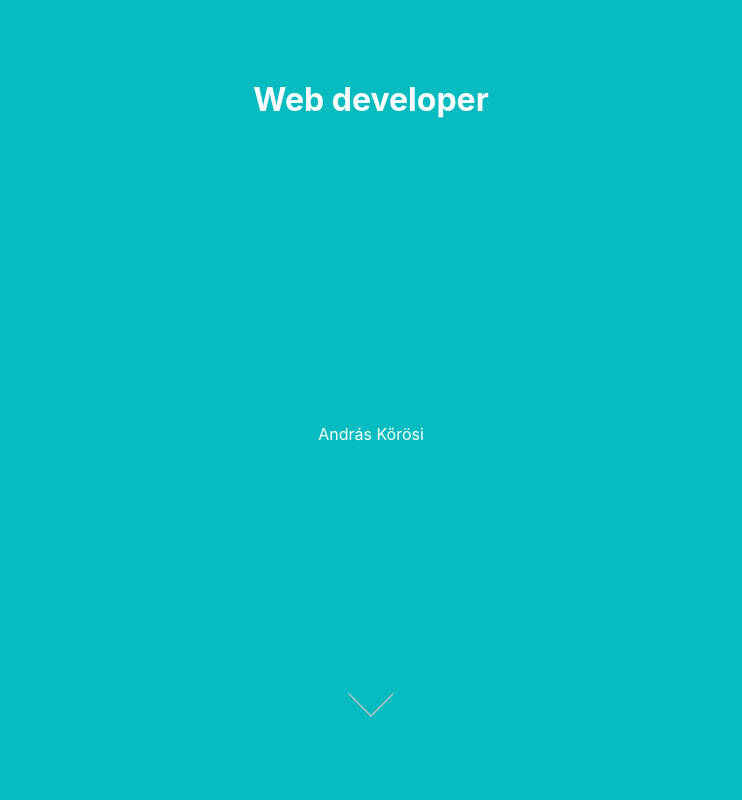
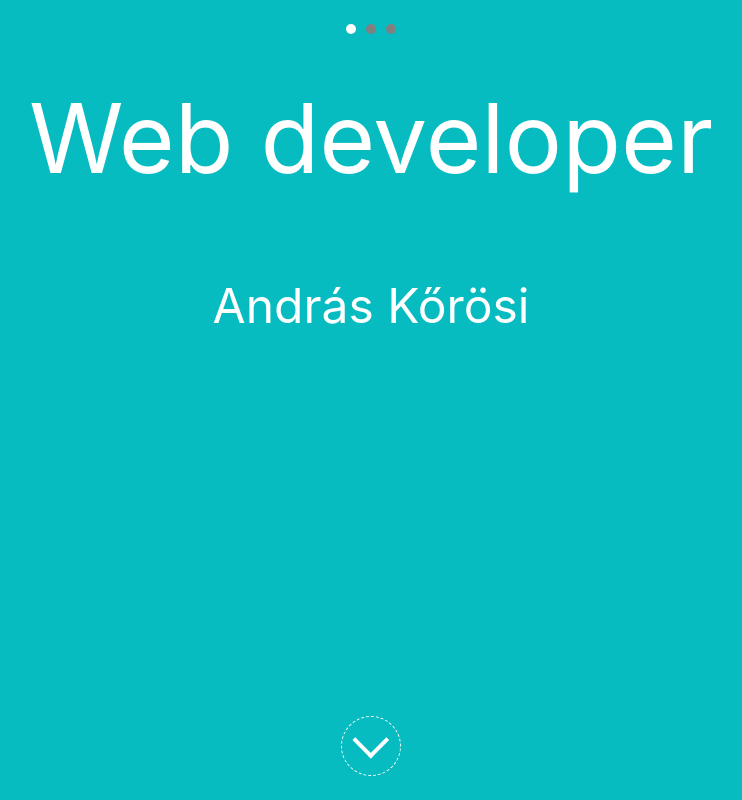
Before and after one commit to Drewcamper/teaser, a React (Create React App) app: page / in a window 1280 px wide. Shown: the whole page, without its empty margins (269-1011 px from the left). Built offline with nearby package versions, Linux system fonts and the light colour scheme.

Commit message:
feature: slides and tracker

```diff
--- a/src/components/Main.js
+++ b/src/components/Main.js
@@ -1,5 +1,5 @@
 import React from "react";
-import Welcome from "./Welcome";
+import Welcome from "./welcome/Welcome";
 import ProfilePicture from "./ProfilePicture";
 
 import Contacts from "./Contacts";
--- a/src/components/Welcome.js
+++ /dev/null
@@ -1,17 +0,0 @@
-import React from "react";
-import "../style/welcome.css";
-const Welcome = () => {
-  return (
-    <div className="welcomeWrapper">
-      <h1>Web developer</h1>
-      <div>András Kőrösi</div>
-      <div className="arrowButtonContainer">
-        <a data-scroll href="#full">
-          <div className="arrow"></div>
-        </a>
-      </div>
-    </div>
-  );
-};
-
-export default Welcome;
--- /dev/null
+++ b/src/components/welcome/ComponentThree.js
@@ -0,0 +1,9 @@
+import React from 'react'
+
+function ComponentThree() {
+  return (
+    <div>Component three</div>
+  )
+}
+
+export default ComponentThree
--- /dev/null
+++ b/src/components/welcome/ComponentTwo.js
@@ -0,0 +1,9 @@
+import React from 'react'
+
+function ComponentTwo() {
+  return (
+    <div>Component two</div>
+  )
+}
+
+export default ComponentTwo
--- /dev/null
+++ b/src/components/welcome/Welcome.js
@@ -0,0 +1,85 @@
+import React, { useState, useEffect } from "react";
+import "../../style/welcome/welcome.css";
+import "../../style/welcome/arrow.css";
+import "../../style/welcome/slideTracker.css";
+
+import ComponentTwo from "./ComponentTwo";
+import ComponentThree from "./ComponentThree";
+
+const Welcome = () => {
+  const [isLeftAligned, setIsLeftAligned] = useState(false);
+  const [slideCount, setSlideCount] = useState(0);
+
+  const nextSlide = () => {
+    setIsLeftAligned(true);
+    if (slideCount !== componentMap.length - 1) setSlideCount((prev) => prev + 1);
+  };
+  const previousSlide = () => {
+    if (slideCount > 0) setSlideCount((prev) => prev - 1);
+  };
+
+  const WebdevAndName = () => {
+    return (
+      <>
+        <div className={`webDev ${isLeftAligned ? "webDevAnimation" : ""}`}>Web developer</div>
+        <div className={`name ${isLeftAligned ? "nameAnimationTwo" : ""}`}>András Kőrösi</div>
+      </>
+    );
+  };
+
+  const NavigationArrows = () => {
+    return (
+      <>
+        {slideCount < componentMap.length - 1 && (
+          <div className={`arrowButtonContainer  ${slideCount === 0 ? "" : "next"}`}>
+            <button className="arrow down" onClick={nextSlide}></button>
+          </div>
+        )}
+
+        {slideCount > 0 && (
+          <div
+            className={`arrowButtonContainer  ${
+              slideCount === componentMap.length - 1 ? "" : "previous"
+            }`}>
+            <button className="arrow up" onClick={previousSlide}></button>{" "}
+          </div>
+        )}
+      </>
+    );
+  };
+
+  const SlideTracker = () => {
+    return (
+      <div className="slideTracker">
+        {Array.from({ length: componentMap.length }, (_, index) => (
+          <a
+            key={index}
+            href={`#slide-${index + 1}`}
+            className={`slides ${index === slideCount ? "choosenSlide" : "normalSlide"}`}></a>
+        ))}
+      </div>
+    );
+  };
+
+  const componentMap = [<WebdevAndName />, <ComponentTwo />, <ComponentThree />];
+
+  const [componentToRender, setComponentToRender] = useState(<WebdevAndName />);
+
+  useEffect(() => {
+    setComponentToRender(componentMap[slideCount]);
+    console.log(slideCount);
+  }, [slideCount]);
+
+  return (
+    <div className="welcomeWrapper">
+      <SlideTracker />
+
+      <div className={`textContainer ${isLeftAligned ? "moveToLeft" : ""}`}>
+        {componentToRender}
+      </div>
+      <NavigationArrows />
+    </div>
+  );
+};
+
+export default Welcome;
--- a/src/style/welcome.css
+++ /dev/null
@@ -1,38 +0,0 @@
-.welcomeWrapper {
-    display: flex;
-    flex-direction: column;
-    justify-content: space-between;
-    background-color: #06bcc1;
-    height: 90vh;
-    padding-bottom: 10vh;
-    color: white;
-  }
-
-  h1 {
-    margin: 0;
-    padding-top: 10vh;
-    padding-bottom: 10vh;
-  }
-
-  .arrowButtonContainer {
-    display: flex;
-    justify-content: center;
-    /* background-color: #0e242d; */
-    padding: 10px;
-  }
-
-  .arrow {
-    box-sizing: border-box;
-    height: 2.5vw;
-    width: 2.5vw;
-    border-style: solid;
-    border-color: pink;
-    border-width: 0px 1px 1px 0px;
-    transform: rotate(45deg);
-    transition: border-width 150ms ease-in-out;
-  }
-
-  .arrow:hover {
-    border-bottom-width: 4px;
-    border-right-width: 4px;
-  }
--- /dev/null
+++ b/src/style/welcome/arrow.css
@@ -0,0 +1,85 @@
+.arrowButtonContainer {
+  display: flex;
+  position: fixed;
+  bottom: 3vh;
+  justify-content: center;
+  width: 3vw;
+  height: 3vw;
+  border-radius: 100%;
+  padding: 10px;
+  cursor: pointer;
+  border: 1px dashed white;
+}
+
+
+.arrowButtonContainer:hover {
+  background-color: #0e242d;
+  border-style: solid;
+}
+
+.arrow {
+  box-sizing: border-box;
+  height: 2vw;
+  width: 2vw;
+  border-width: 0px 4px 4px 0px;
+  border-style: solid;
+  border-color: white;
+  background-color: transparent;
+  cursor: pointer;
+}
+.down {
+  transform: rotate(45deg);
+}
+.up {
+  margin-top: 1vw;
+  transform: rotate(225deg);
+}
+.next {
+  right: 40vw;
+}
+.previous {
+  left: 40vw;
+}
+@media only screen and (max-width: 1000px) {
+  .arrowButtonContainer {
+    width: 4vw;
+    height: 4vw;
+  }
+  .arrow {
+    height: 3vw;
+    width: 3vw;
+  }
+}
+
+@media only screen and (max-width: 600px) {
+  .arrowButtonContainer {
+    width: 5vw;
+    height: 5vw;
+  }
+  .arrow {
+    height: 4vw;
+    width: 4vw;
+  }
+  .next {
+    right: 30vw;
+  }
+  .previous {
+    left: 30vw;
+  }
+}
+@media only screen and (max-width: 350px) {
+  .arrowButtonContainer {
+    width: 7vw;
+    height: 7vw;
+  }
+  .arrow {
+    height: 6vw;
+    width: 6vw;
+  }
+  .next {
+    right: 25vw;
+  }
+  .previous {
+    left: 25vw;
+  }
+}
--- /dev/null
+++ b/src/style/welcome/slideTracker.css
@@ -0,0 +1,24 @@
+a {
+    all: initial;
+    cursor: pointer;
+  }
+  .slideTracker {
+    display: flex;
+    position: fixed;
+    justify-content: center;
+    align-items: center;
+    top: 3vh;
+  }
+  .slides {
+    width: 10px;
+    height: 10px;
+    margin: 0 5px; /* Adjust the spacing between slides as needed */
+    border-radius: 50%;
+  }
+  .normalSlide {
+    background-color: grey;
+  }
+
+  .choosenSlide {
+    background-color: white;
+  }
--- /dev/null
+++ b/src/style/welcome/welcome.css
@@ -0,0 +1,74 @@
+.welcomeWrapper {
+  display: flex;
+  flex-direction: column;
+  justify-content: space-between;
+  background-color: #06bcc1;
+  height: 90vh;
+  padding-bottom: 10vh;
+  color: white;
+  align-items: center;
+  transition: justify-content 1s ease;
+}
+
+.textContainer {
+  transition: transform 1s ease;
+  display: inline-block;
+  margin-top: 10vh;
+}
+
+.moveToLeft {
+  transform: translateX(-30vw);
+}
+
+.webDev {
+  text-align: center;
+  font-size: 6em;
+  margin-bottom: 10vh;
+}
+.name {
+  text-align: center;
+  font-size: 3em;
+}
+.webDevAnimation {
+  text-align: center;
+  font-size: 1px;
+  /* font-size: 3em; */
+  animation: fontSizeChangeWebDev 1s ease-in-out;
+}
+.nameAnimation {
+  text-align: center;
+  font-size: 4em;
+  animation: fontSizeChangeName 1s ease-in-out 3s;
+}
+.leftItem {
+  padding-top: 10vh;
+  padding-bottom: 10vh;
+  align-items: end;
+}
+
+@keyframes fontSizeChangeWebDev {
+  0% {
+    font-size: 6em;
+  }
+  100% {
+    font-size: 3em;
+  }
+}
+@keyframes fontSizeChangeName {
+  0% {
+    font-size: 3em;
+  }
+  100% {
+    font-size: 1em;
+  }
+}
+@media only screen and (max-width: 1000px) {
+}
+
+@media only screen and (max-width: 600px) {
+  .moveToLeft {
+    transform: translateX(-20vw);
+  }
+}
+@media only screen and (max-width: 350px) {
+}
```
